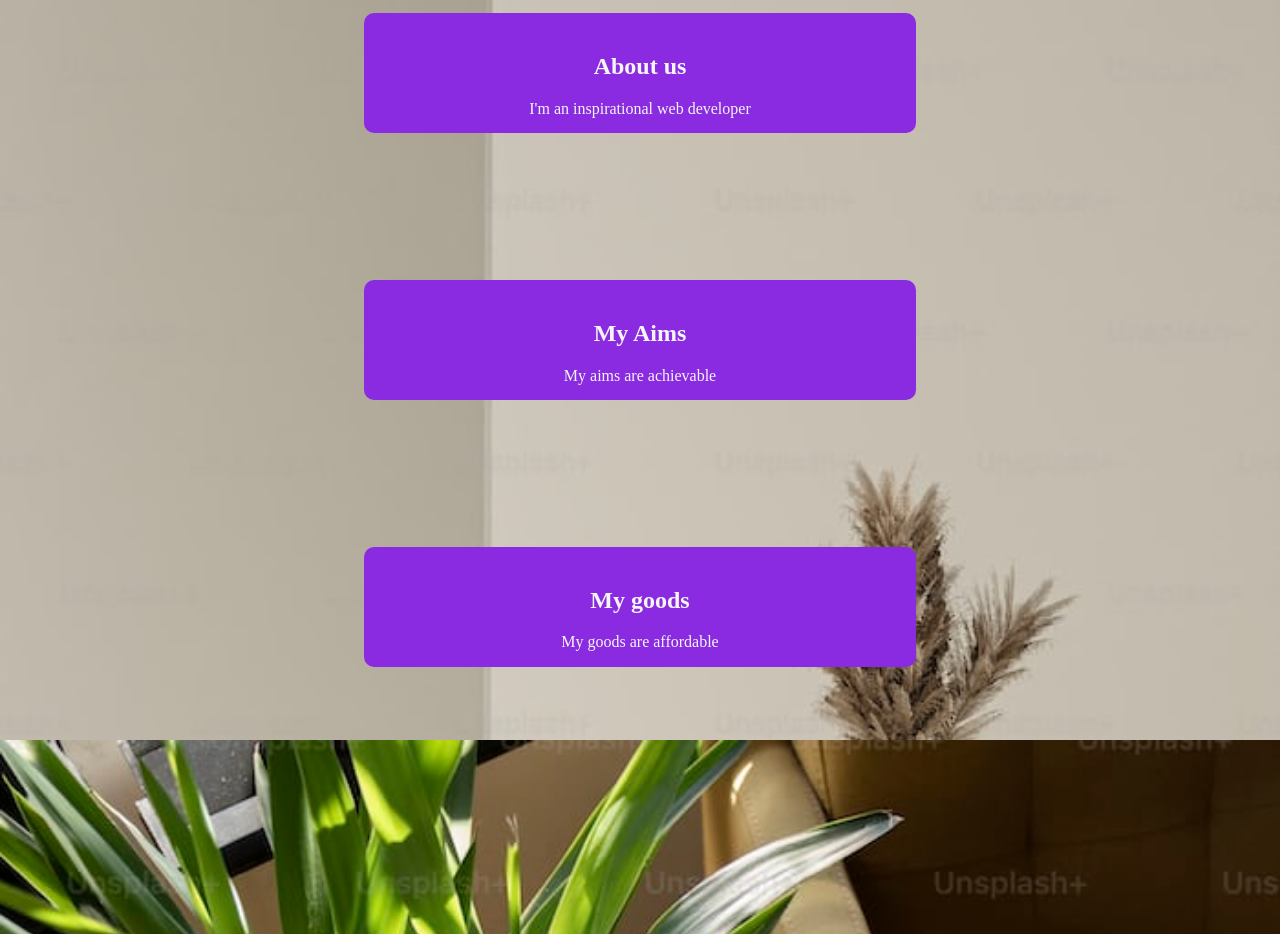
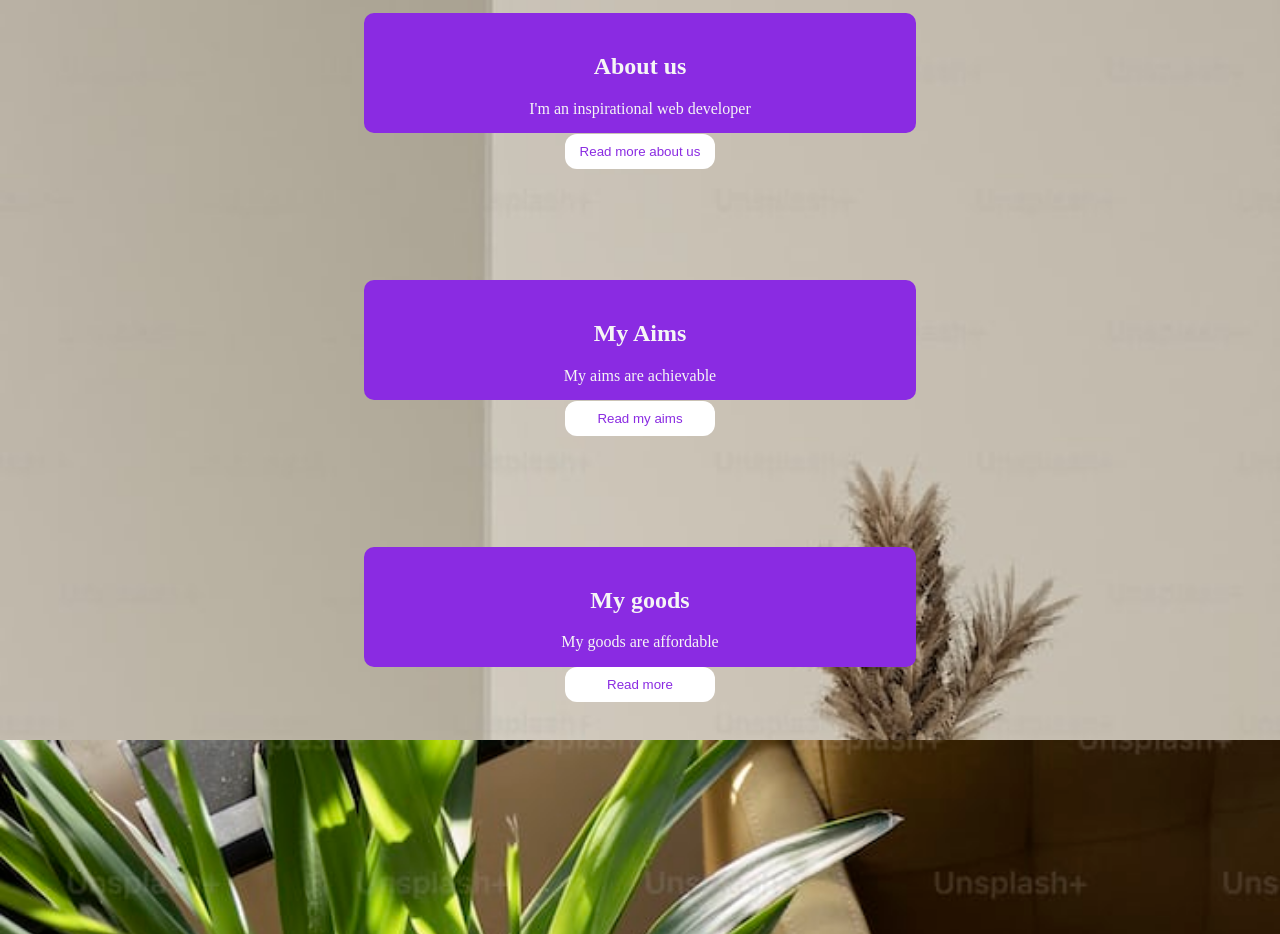
Before and after one commit to Ismaila001/Ismaila001.github.io, a plain HTML site: page index.html in a window 1280 px wide. Shown: the part 860-1794 px from the top of the page. Drawn offline with Linux system fonts and the light colour scheme.

Commit message:
my website

```diff
--- a/index.html
+++ b/index.html
@@ -42,15 +42,24 @@
 <section id="About us" class="section content">
   <div class="content-block card">
    <h2>About us</h2>
- <p>I'm an inspirational web developer</p>
+ <p>I'm an inspirational web developer</p
+ >
+
+<button>Read more about us</button>
  </div>
 <div class="content-block card">
 <h2>My Aims</h2>
 <p>My aims are achievable</p>
+
+<button>Read my aims</button>
+
 </div>
 <div class="content-block card">
 <h2>My goods</h2>
 <p>My goods are affordable</p>
+
+<button>Read more</button>
+
 </div>
  </section>
 
@@ -71,6 +80,7 @@
 <li><a href="https://Abdulconsole.github.io/mfcLab">mfcLab</a></li>
 </ul>
 </footer>
+
 </body>
 
 </html>
--- a/style.css
+++ b/style.css
@@ -67,7 +67,17 @@ h1{
 }
 
 
+button {
+  width: 150px;
+  border: none;
+  border-radius: 12px;
+  background-color: white;
+  color: blueviolet;
+  padding: 10px;
 
+
+
+}
 
 
 
```
